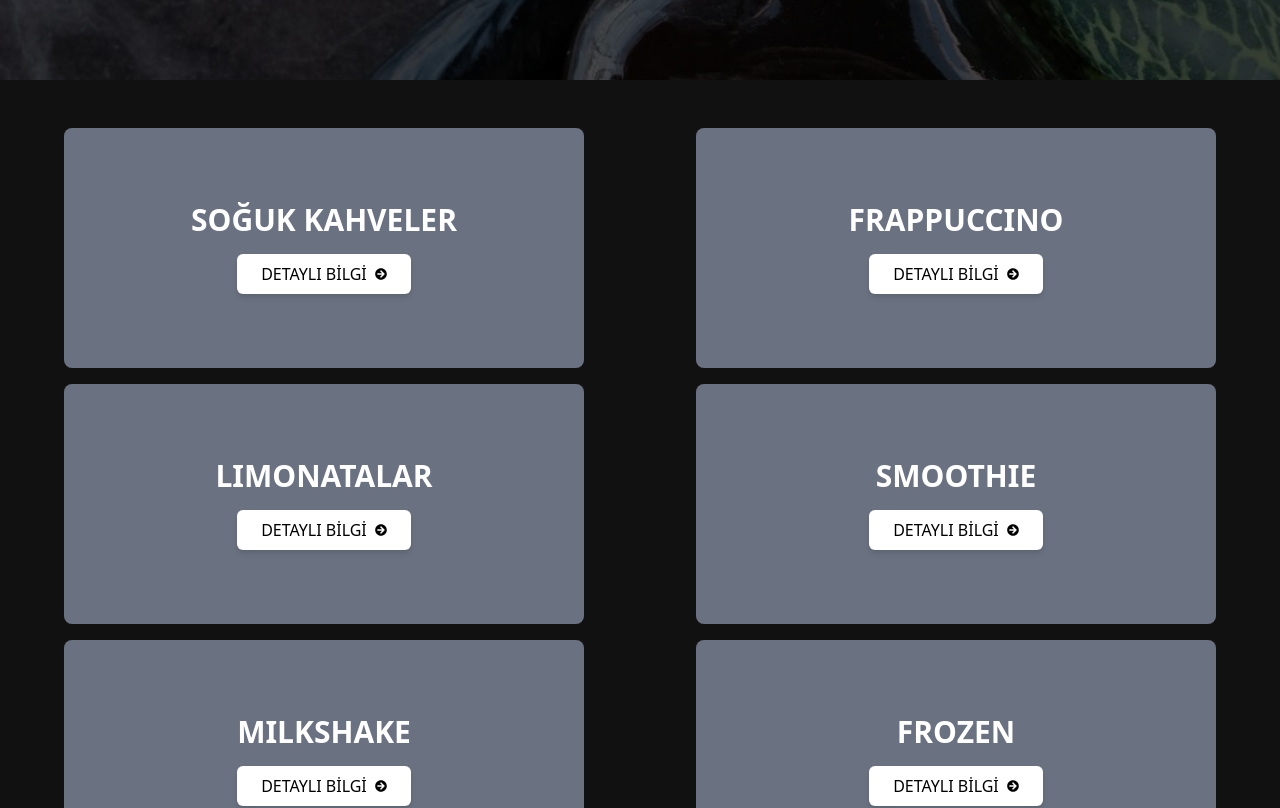
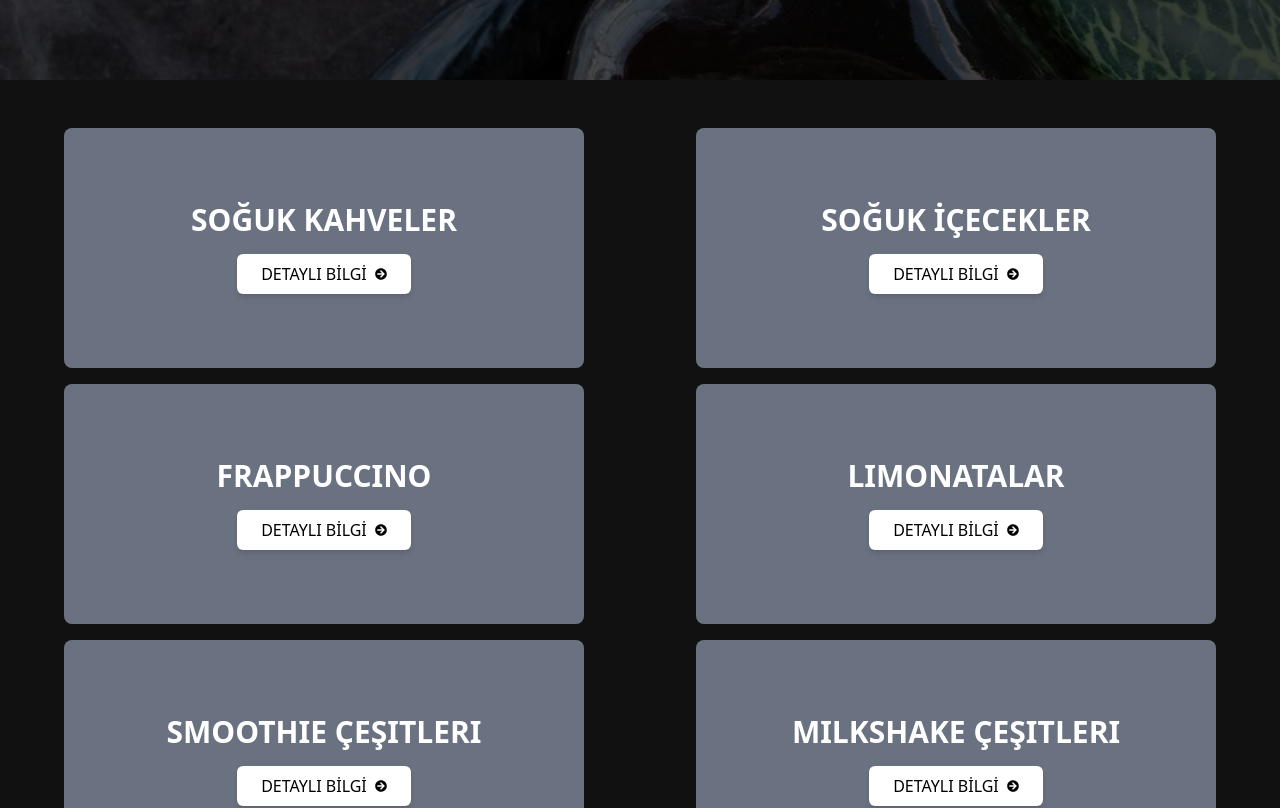
Before and after one commit to MuhammedIkbalAKGUNDOGDU/ottomaniaCafe, a React (Vite) app in the folder ottomania cafe/: page /soguk-icecekler in a window 1280 px wide. Shown: the part 440-1248 px from the top of the page. Built offline with nearby package versions, Linux system fonts and the light colour scheme.

Commit message:
admin panel  fixes

```diff
--- a/ottomania cafe/src/pages/Admin.jsx
+++ b/ottomania cafe/src/pages/Admin.jsx
@@ -38,12 +38,13 @@
       "sıcak kahveler",
       "sıcak içecekler",
       "soğuk kahveler",
+      "soğuk içecekler",
       "frappuccino",
       "limonatalar",
-      "smoothie",
-      "milkshake",
-      "frozen",
-      "bubbletea",
+      "smoothie çeşitleri",
+      "milkshake çeşitleri",
+      "frozen çeşitleri",
+      "bubbletea çeşitleri",
       "tatlılar",
     ],
     garden: [
@@ -64,6 +65,7 @@
       "sıcak kahveler",
       "sıcak içecekler",
       "soğuk kahveler",
+      "soğuk içecekler",
       "frapuccino",
       "limonatalar",
       "smoothie",
@@ -105,6 +107,7 @@
         category: category,
         description: description,
         price: Number(price),
+        timestamp: new Date(), // Yeni eklenen timestamp
       });
 
       alert("Ürün başarıyla eklendi!");
--- a/ottomania cafe/src/pages/Products.jsx
+++ b/ottomania cafe/src/pages/Products.jsx
@@ -4,7 +4,7 @@
 import { Helmet } from "react-helmet-async";
 import ProductsList from "../components/ProductsList";
 import Footer from "../components/Footer";
-import { collection, getDocs, query, where } from "firebase/firestore";
+import { collection, getDocs, query, where, orderBy } from "firebase/firestore";
 import { db } from "../firebase"; // Firestore bağlantısını içe aktar
 import { useEffect, useState } from "react";
 
@@ -29,7 +29,8 @@
       try {
         const q = query(
           collection(db, cafeName),
-          where("category", "==", categoryName)
+          where("category", "==", categoryName),
+          orderBy("timestamp", "asc") // İlk eklenen en üstte
         );
         const querySnapshot = await getDocs(q);
 
@@ -47,61 +48,6 @@
 
     fetchProducts();
   }, [categoryName]);
-
-  const coffeeList = [
-    {
-      name: "Espresso",
-      description: "Yoğun ve güçlü aromasıyla tek shot kahve.",
-      price: "45",
-    },
-    {
-      name: "Americano",
-      description: "Espresso'nun sıcak su ile seyreltilmiş hali.",
-      price: "50",
-    },
-    {
-      name: "Latte",
-      description: "Bol sütlü ve hafif kahve severler için mükemmel seçim.",
-      price: "55",
-    },
-    {
-      name: "Cappuccino",
-      description: "Eşit oranda espresso, süt ve süt köpüğü içerir.",
-      price: "60",
-    },
-    {
-      name: "Mocha",
-      description: "Espresso, süt ve çikolata lezzetinin mükemmel uyumu.",
-      price: "65",
-    },
-    {
-      name: "Macchiato",
-      description: "Espresso üzerine az miktarda süt köpüğü eklenmiş kahve.",
-      price: "50",
-    },
-    {
-      name: "Flat White",
-      description:
-        "Latte’ye benzeyen ama daha yoğun kahve tadına sahip içecek.",
-      price: "58",
-    },
-    {
-      name: "Turkish Coffee",
-      description: "Geleneksel Türk kahvesi, yoğun ve köpüklü servis edilir.",
-      price: "40",
-    },
-    {
-      name: "Cold Brew",
-      description:
-        "Soğuk suda uzun süre demlenerek hazırlanan hafif asidik kahve.",
-      price: "70",
-    },
-    {
-      name: "Affogato",
-      description: "Espresso ve dondurmanın eşsiz birleşimi.",
-      price: "75",
-    },
-  ];
 
   return (
     <div className="bg-[#111] min-h-screen">
--- a/ottomania cafe/src/pages/SogukIcecekler.jsx
+++ b/ottomania cafe/src/pages/SogukIcecekler.jsx
@@ -22,15 +22,15 @@
         {categoryName}
       </div>
       {/* Grid Yapısı: md: 2 kolon, altında 1 kolon */}
+      <div className="grid grid-cols-1 lg:grid-cols-2 gap-4 mt-6 px-4">
         <div
           onClick={() =>
             navigate(`/category/soğuk kahveler`, {
               state: { imgSrc, nameOfCafe, categoryName },
             })
           }
-        className="grid grid-cols-1 lg:grid-cols-2 gap-4 mt-6 px-4"
+          className="h-40 bg-cover bg-center rounded-lg flex items-center justify-center text-white text-xl font-bold mx-12 py-30 bg-gray-500"
         >
-        <div className="h-40 bg-cover bg-center rounded-lg flex items-center justify-center text-white text-xl font-bold mx-12 py-30 bg-gray-500">
           <div className="uppercase bg-opacity-50 px-4 py-2 rounded-md text-center flex-row justify-items-center items-center">
             <div className="text-3xl "> Soğuk kahveler</div>
             <div className="flex w-fit items-center gap-2 mt-4 px-6 py-2 bg-white text-black text-base rounded-md font-medium shadow-md hover:bg-gray-300 transition-all cursor-pointer">
@@ -41,7 +41,23 @@
         </div>
         <div
           onClick={() =>
-            navigate(`/category/frapuccino`, {
+            navigate(`/category/soğuk içecekler`, {
+              state: { imgSrc, nameOfCafe, categoryName },
+            })
+          }
+          className="h-40 bg-cover bg-center rounded-lg flex items-center justify-center text-white text-xl font-bold mx-12 py-30 bg-gray-500"
+        >
+          <div className="uppercase bg-opacity-50 px-4 py-2 rounded-md text-center flex-row justify-items-center items-center">
+            <div className="text-3xl "> Soğuk İçecekler</div>
+            <div className="flex w-fit items-center gap-2 mt-4 px-6 py-2 bg-white text-black text-base rounded-md font-medium shadow-md hover:bg-gray-300 transition-all cursor-pointer">
+              DETAYLI BİLGİ
+              <FaArrowCircleRight className="h-3 w-3" />
+            </div>
+          </div>
+        </div>
+        <div
+          onClick={() =>
+            navigate(`/category/frappuccino`, {
               state: { imgSrc, nameOfCafe, categoryName },
             })
           }
@@ -73,14 +89,14 @@
         </div>
         <div
           onClick={() =>
-            navigate(`/category/smoothie`, {
+            navigate(`/category/smoothie çeşitleri`, {
               state: { imgSrc, nameOfCafe, categoryName },
             })
           }
           className="h-40 bg-cover bg-center rounded-lg flex items-center justify-center text-white text-xl font-bold mx-12 py-30 bg-gray-500"
         >
           <div className="uppercase bg-opacity-50 px-4 py-2 rounded-md text-center flex-row justify-items-center items-center">
-            <div className="text-3xl "> smoothie</div>
+            <div className="text-3xl "> Smoothie Çeşitleri</div>
             <div className="flex w-fit items-center gap-2 mt-4 px-6 py-2 bg-white text-black text-base rounded-md font-medium shadow-md hover:bg-gray-300 transition-all cursor-pointer">
               DETAYLI BİLGİ
               <FaArrowCircleRight className="h-3 w-3" />
@@ -89,14 +105,14 @@
         </div>
         <div
           onClick={() =>
-            navigate(`/category/milkshake`, {
+            navigate(`/category/milkshake çeşitleri`, {
               state: { imgSrc, nameOfCafe, categoryName },
             })
           }
           className="h-40 bg-cover bg-center rounded-lg flex items-center justify-center text-white text-xl font-bold mx-12 py-30 bg-gray-500"
         >
           <div className="uppercase bg-opacity-50 px-4 py-2 rounded-md text-center flex-row justify-items-center items-center">
-            <div className="text-3xl "> milkshake</div>
+            <div className="text-3xl "> Milkshake Çeşitleri</div>
             <div className="flex w-fit items-center gap-2 mt-4 px-6 py-2 bg-white text-black text-base rounded-md font-medium shadow-md hover:bg-gray-300 transition-all cursor-pointer">
               DETAYLI BİLGİ
               <FaArrowCircleRight className="h-3 w-3" />
@@ -105,14 +121,14 @@
         </div>
         <div
           onClick={() =>
-            navigate(`/category/frozen`, {
+            navigate(`/category/frozen çeşitleri`, {
               state: { imgSrc, nameOfCafe, categoryName },
             })
           }
           className="h-40 bg-cover bg-center rounded-lg flex items-center justify-center text-white text-xl font-bold mx-12 py-30 bg-gray-500"
         >
           <div className="uppercase bg-opacity-50 px-4 py-2 rounded-md text-center flex-row justify-items-center items-center">
-            <div className="text-3xl "> frozen</div>
+            <div className="text-3xl "> Frozen Çeşitleri</div>
             <div className="flex w-fit items-center gap-2 mt-4 px-6 py-2 bg-white text-black text-base rounded-md font-medium shadow-md hover:bg-gray-300 transition-all cursor-pointer">
               DETAYLI BİLGİ
               <FaArrowCircleRight className="h-3 w-3" />
@@ -121,14 +137,14 @@
         </div>
         <div
           onClick={() =>
-            navigate(`/category/bubbletea`, {
+            navigate(`/category/bubbletea çeşitleri`, {
               state: { imgSrc, nameOfCafe, categoryName },
             })
           }
           className="h-40 bg-cover bg-center rounded-lg flex items-center justify-center text-white text-xl font-bold mx-12 py-30 bg-gray-500"
         >
           <div className="uppercase bg-opacity-50 px-4 py-2 rounded-md text-center flex-row justify-items-center items-center">
-            <div className="text-3xl "> bubbletea</div>
+            <div className="text-3xl "> bubbletea Çeşitleri</div>
             <div className="flex w-fit items-center gap-2 mt-4 px-6 py-2 bg-white text-black text-base rounded-md font-medium shadow-md hover:bg-gray-300 transition-all cursor-pointer">
               DETAYLI BİLGİ
               <FaArrowCircleRight className="h-3 w-3" />
```
Lines whose indentation alone changed are shown as unchanged.
